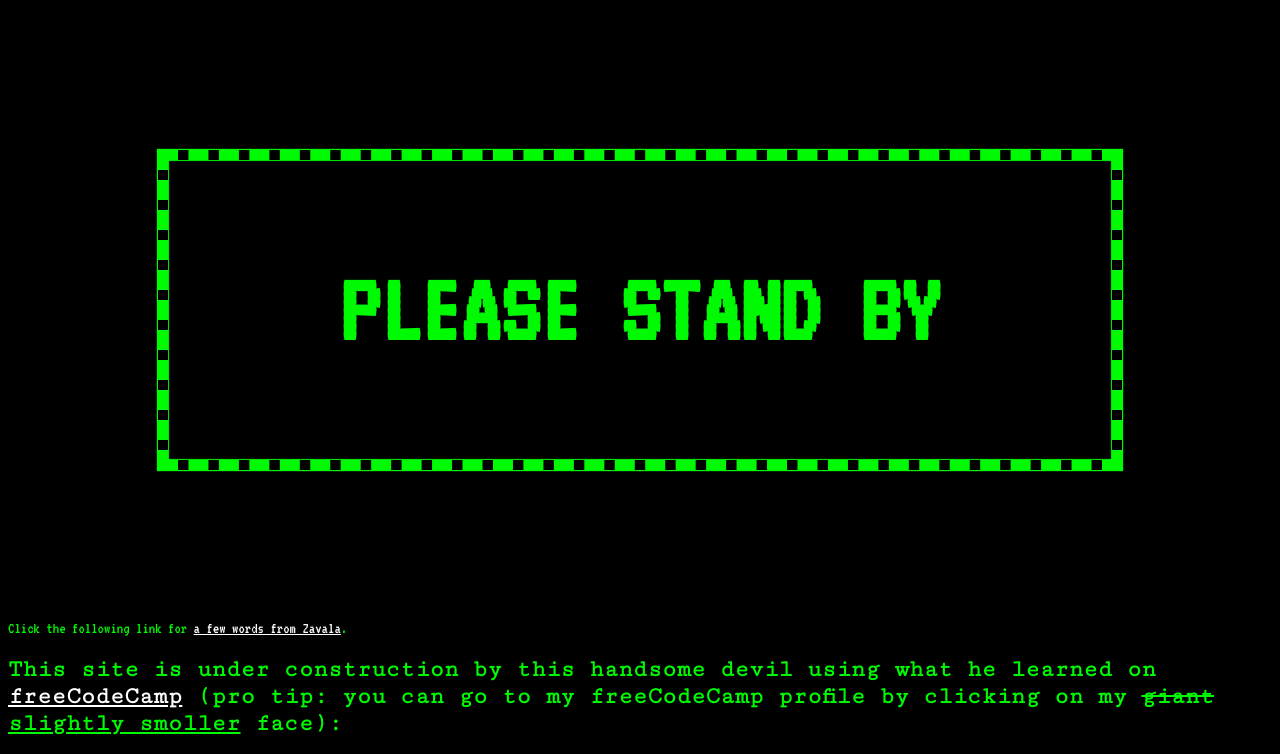
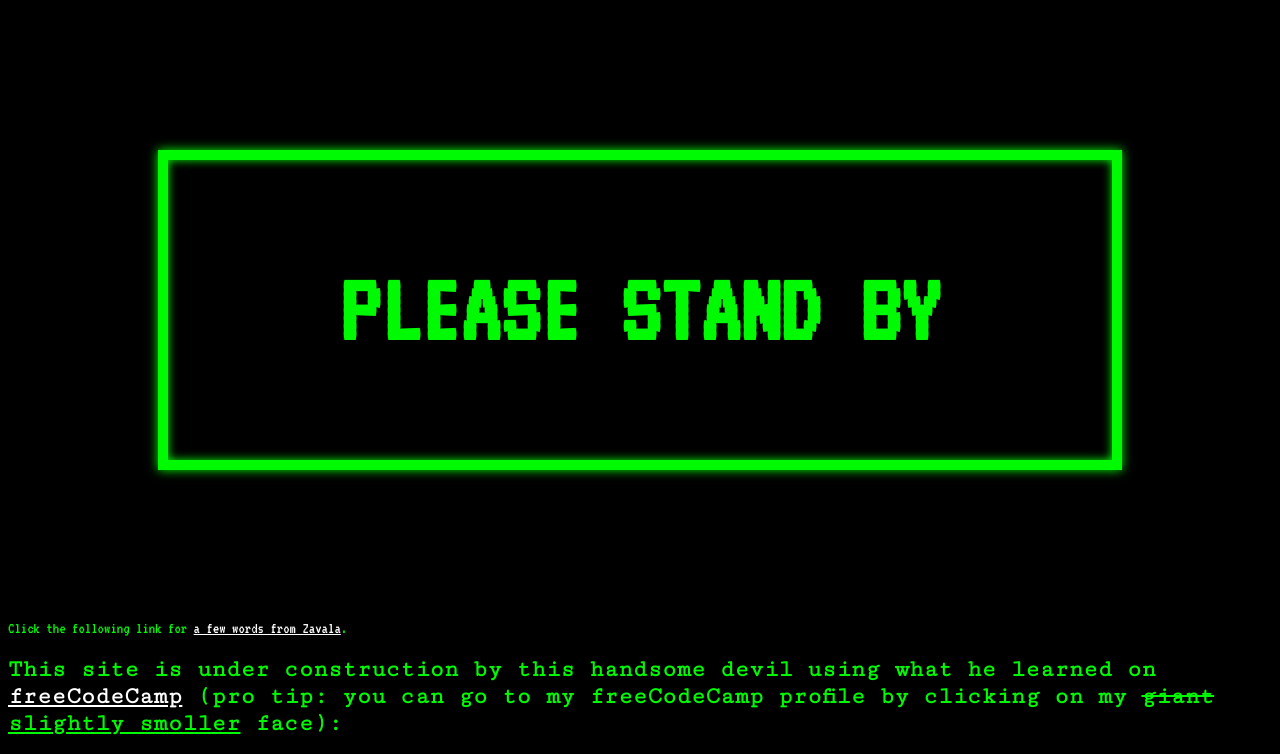
Before and after one commit to lopezelpesado/initial-learning, a plain HTML site: page index.html in a window 1280 px wide. Shown: the top 754 px of the page. Drawn offline with Linux system fonts and the light colour scheme; grey boxes are pictures that could not be loaded.

Commit message:
solid shadow fix

```diff
--- a/index.html
+++ b/index.html
@@ -69,13 +69,13 @@
 
         border-color: var(--stream-color);
         border-width: 10px;
-        border-style: dashed;
+        border-style: solid;
         text-align: center;
         padding: 1em;
         margin: 1.5em;
         font-size: 100px;
         font-weight: bold;
-        box-shadow: 0px 0px 1px 1px var(--stream-color), 0px 0px 1px 1px var(--stream-color) inset;
+        box-shadow: 0px 0px 10px 0px var(--stream-color), 0px 0px 10px 0px var(--stream-color) inset;
 
       }
 
```
